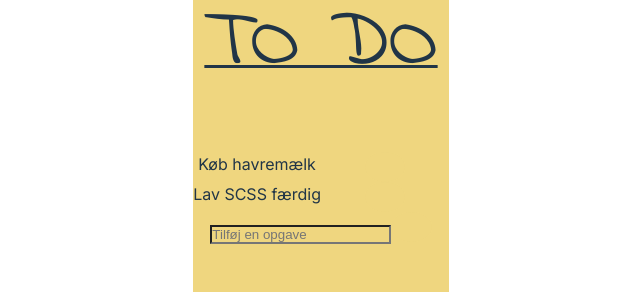
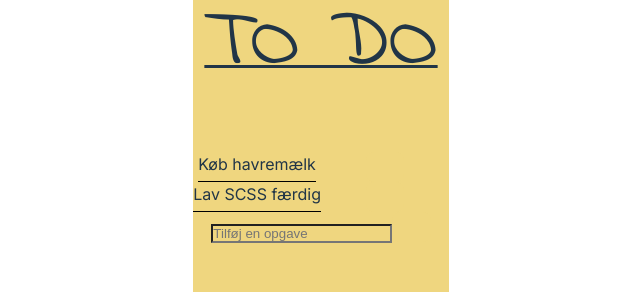
Before and after one commit to katrine-mo-jensen/toDoList, a React (Vite) app in the folder toDoList/: page / in a window 1280 px wide. Shown: the top 292 px of the page, without its empty margins (319-959 px from the left). Built offline with nearby package versions, Linux system fonts and the light colour scheme.

Commit message:
not reallyyyyyyy getting better

```diff
--- a/toDoList/src/components/toDoList/toDoList.module.scss
+++ b/toDoList/src/components/toDoList/toDoList.module.scss
@@ -1,12 +1,15 @@
+@import "../../GlobalStyle.scss";
+
 .toDo {
   max-width: 543px;
   height: 100vh;
+
   img {
     width: 100%;
   }
   button {
-    background-color: #efd67f;
-    border-radius: 100%;
+    background-color: $Yellow;
+    border: none;
     height: 30px;
     width: 30px;
   }
@@ -14,11 +17,13 @@
   .theList {
     display: grid;
     grid-template-columns: 1fr 1fr;
+    p {
+      border-bottom: black 1px solid;
+    }
   }
   .inputAndAdd {
     input {
-        background-color: #efd67f;
-
+      background-color: $Yellow;
     }
   }
 }
```
